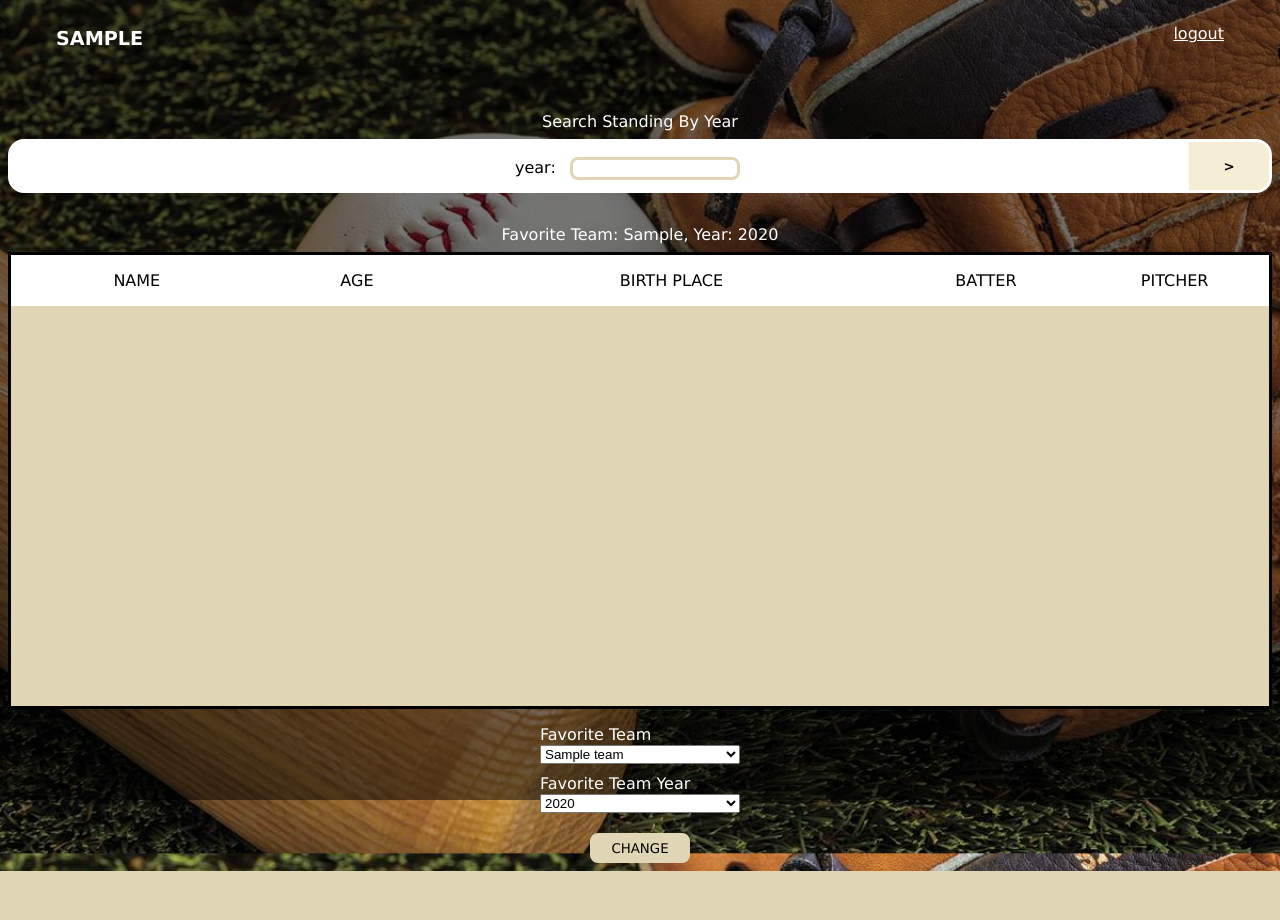
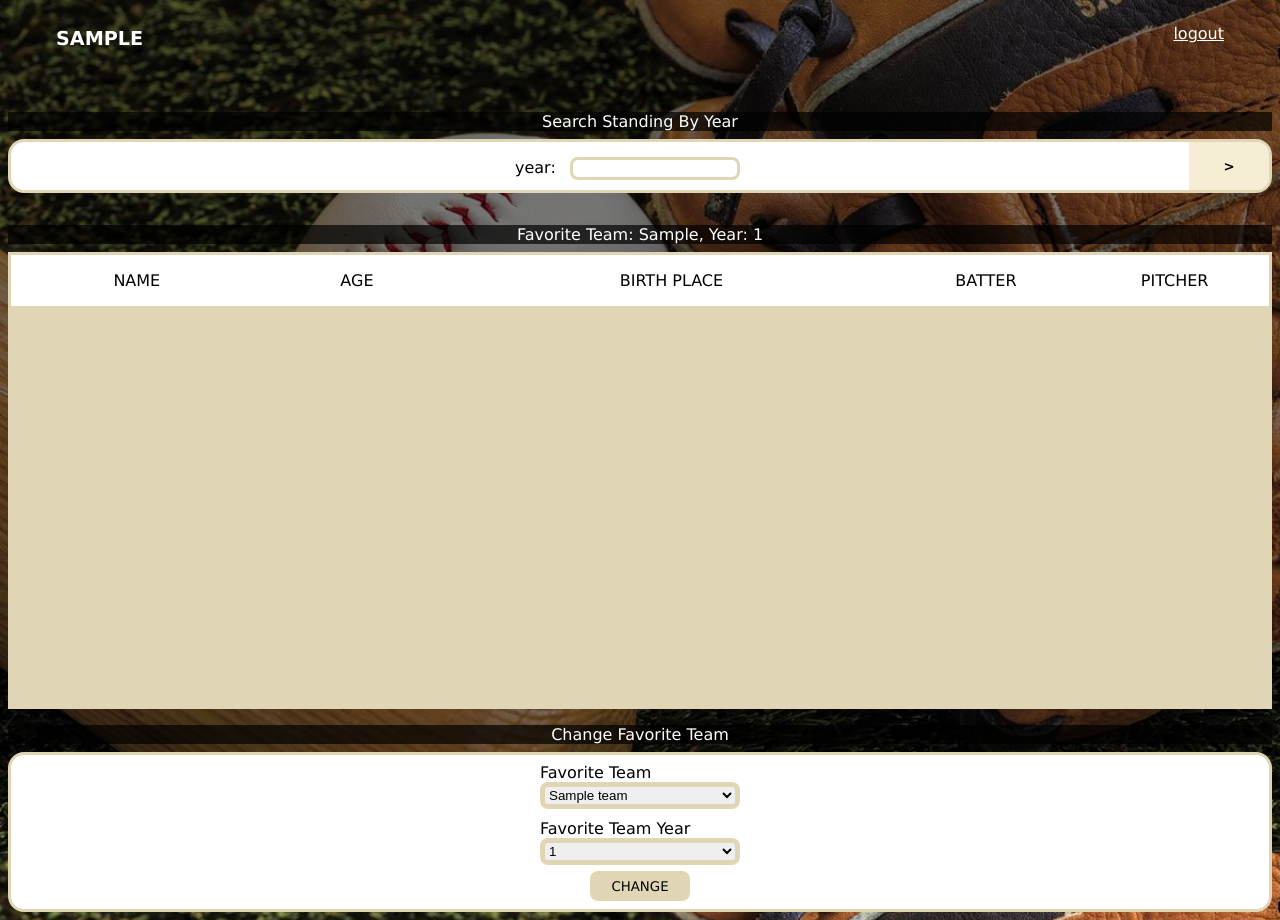
Before and after one commit to Richard-Hutcheson/Baseball-Web-App, a Flask app: page /dashboard in a window 1280 px wide. Before the commit the page ends 871 px from the top, so only its background shows below. Run offline with Flask 2, Linux system fonts and the light colour scheme; the visitor is signed in with stand-in values (Sample User, id 1); tables that the repository leaves empty hold one stand-in row (values such as "Sample post").

Commit message:
rough draft finish of fave teams and dashboard

```diff
--- a/app_package/routes.py
+++ b/app_package/routes.py
@@ -1,25 +1,10 @@
-from app_package import app
 from flask.globals import session
 from flask import render_template, request, url_for
 from werkzeug.security import generate_password_hash, check_password_hash
 from werkzeug.utils import redirect
-from app_package import db
-from app_package import engine
-from sqlalchemy import text
+from app_package import db, engine, app
+from sqlalchemy import text, update
 from app_package.Classes.user import User
-
-'''
-Future Richard, consider using sessions to pass data through redirection
-without exposing information in the url heading. If you are okay with
-showing details in the url, then consider a dictionary being passed
-through url_for and then iterate over them with jinja by parsing over
-them with request.args.get('')
-
--Past Richard
-
-'''
-
-
 
 @app.route('/')
 @app.route('/index')
@@ -84,9 +69,13 @@ def dashboard():
             for row in result.fetchall():
                 yearList.append(row['year'])
 
-            #move current fave year to front
-            yearList.insert(0, 2020)
+            #retrieve fave year if it exists and move current fave year to front if it exists
             faveTeamYear = 2020
+            if 'faveYear' in session:
+                faveTeamYear = session['faveYear']
+                session.pop('faveYear', None)
+            yearList.insert(0, faveTeamYear)
+
 
             #GET PLAYERS FROM FAVORITE TEAM DURING SPECIFIED YEAR
             result = engine.execute(text(
@@ -108,13 +97,12 @@ def dashboard():
             pitchers = pitchers.fetchall()
             result = result.fetchall()
             for row in result:
-                age = faveTeamYear - row['birthyear']
+                age = int(faveTeamYear) - int(row['birthyear'])
                 personID = row['personID']
                 isBatter = 'Y'
                 isPitcher = 'N'
                 # DETERMINE IF BATTER OR PITCHER
                 for pitcher in pitchers:
-                    print(personID, " == ", pitcher['personID'])
                     if (personID == pitcher['personID']):
                         isBatter = 'N'
                         isPitcher = 'Y'
@@ -189,7 +177,6 @@ def handleLogin():
 
     return redirect("/login")
 
-
 @app.route('/handleRegistration', methods=['GET', 'POST'])
 def handleRegistration():
 
@@ -215,6 +202,18 @@ def handleRegistration():
 @app.route('/changeFaveTeam', methods=['GET', 'POST'])
 def changeFaveTeam():
 
+    if request.method == 'POST':
+        faveTeam = request.form.get('teamSelect')
+        faveTeamYear = request.form.get("faveYearSelect")
+        engine.execute( text(
+            f'''
+            UPDATE users
+            SET favoriteTeam = '{faveTeam}'
+            WHERE username = '{session['username']}'
+            '''
+        ))
+        session['faveYear'] = faveTeamYear
+        redirect('/dasboard')
     return redirect('/dashboard')
 
 @app.route('/logout', methods=['GET', 'POST'])
--- a/app_package/static/dashboard.css
+++ b/app_package/static/dashboard.css
@@ -4,6 +4,8 @@ html {
     -moz-background-size: cover;
     -o-background-size: cover;
     background-size: cover;
+    font-family: 'Roboto Slab', serif;
+
     }
 
 body{
@@ -73,12 +75,13 @@ button:hover{
     text-align: center;
     margin: 4rem 0 .5rem 0;
     width: 100%;
-
+    background-color: rgba(0, 0, 0, 0.692);
 }
 #standingContainer{
     position: relative;
     border-style: solid;
     border-radius: 1rem;
+    border-color: rgb(224, 213, 180);
     /* text-align: center; */
     height: 3rem;
     background-color: rgb(255, 255, 255);
@@ -145,12 +148,14 @@ button:hover{
 #favoriteTeamTxt{
     text-align: center;
     margin: 2rem 0 .5rem 0;
+    background-color: rgba(0, 0, 0, 0.692);
 
 }
 #roster{
     position: relative;
     display: block;
     border-style: solid;
+    border-color: rgb(224, 213, 180);
     height: auto;
     min-height: 300px;
     background-color: rgb(224, 213, 180);
@@ -179,9 +184,24 @@ button:hover{
     border-bottom-style: solid;
     border-color: white;
 }
+.player:hover{
+    background-color: rgba(0, 128, 0, 0.5);
+}
+
+
+#chngFaveTeamTxt{
+    margin: 1em auto .5em auto;
+    text-align: center;
+    background-color: rgba(0, 0, 0, 0.692);
+}
 
 #faveTeamContainer{
-    margin-top: 1rem;
+    background-color: white;
+    color: black;
+    border-style: solid;
+    border-color: rgb(224, 213, 180);
+    border-radius: 1rem;
+
 }
 #selectorCenter{
     display: block;
@@ -190,19 +210,29 @@ button:hover{
     width: 200px;
     height: 100px;
     transform: translateX(-50%);
+    margin-top: .5rem;
+}
+#faveTeamLabel{
 }
 #faveTeamSelect{
     width: 200px;
     margin-bottom: 10px;
-
+    border-style: solid;
+    border-radius: .5rem;
+    border-color: rgb(224, 213, 180);
+    border-width: 5px;
 }
 #faveTeamYrSelect{
     width: 200px;
+    border-style: solid;
+    border-radius: .5rem;
+    border-color: rgb(224, 213, 180);
+    border-width: 5px;
 }
 #changeBtn{
     position: relative;
     display: block;
-    margin: .5rem auto 0 auto;
+    margin: .5rem auto .5rem auto;
     background-color: rgb(224, 213, 180);
     border-color: rgb(224, 213, 180);
     border-style: solid;
--- a/app_package/templates/dashboard.html
+++ b/app_package/templates/dashboard.html
@@ -17,7 +17,6 @@
                 <p id = "yearTextID">year:</p>
                 <input type = "number" id = "yearSelect" name = 'year' min="1871" max="2020" required/>
             </div>
-
         </div>
 
         <button id = "yearSelectBtn">
@@ -25,7 +24,13 @@
         </button>
     </form>
 </div>
-<p id="favoriteTeamTxt">Favorite Team: <span id = "favoriteTeam">{{faveTeam}}</span>, Year: {{faveTeamYear}}</p>
+{% if faveTeam != 'NONE' %}
+    <p id="favoriteTeamTxt">Favorite Team: <span id = "favoriteTeam">{{faveTeam}}</span>, Year: {{faveTeamYear}}</p>
+{% else %}
+    <p id="favoriteTeamTxt">Favorite Team: <span id = "favoriteTeam">None</span></p>
+
+{% endif %}
+
 <div id = "roster">
     <div id ="attributeList">
         <p>NAME</p>
@@ -46,19 +51,20 @@
         {% endfor %}
     </div>
 </div>
+<p id = "chngFaveTeamTxt">Change Favorite Team</p>
 <div id = "faveTeamContainer">
-    <form action="/changeFaveTeam">
+    <form action="/changeFaveTeam" method = 'post'>
         <div id ="selectorCenter">
-            <label for="faveTeamSelect">Favorite Team</label>
-            <select  id="faveTeamSelect">
+            <label id = "faveTeamLabel" for="faveTeamSelect">Favorite Team</label>
+            <select  id="faveTeamSelect" name = 'teamSelect'>
                 {% for t in teamNames %}
-                    <option value = {{t}}>{{t}}</option>
+                    <option value = '{{t}}'>{{t}}</option>
                 {% endfor %}
             </select>
             <label for="faveTeamYrSelect">Favorite Team Year</label>
-            <select  id="faveTeamYrSelect">
+            <select  id="faveTeamYrSelect" name = 'faveYearSelect'>
                 {% for y in teamYears %}
-                    <option value = {{y}}>{{y}}</option>
+                    <option value = '{{y}}'>{{y}}</option>
                 {% endfor %}
             </select>
         </div>
--- a/csi3335fall2021.py
+++ b/csi3335fall2021.py
@@ -1,4 +1,4 @@
 user = {'host': 'localhost',
 	'username': 'root',
-	'password' : 'pass',
+	'password' : 'csi',
 	'db': 'baseballAPP'}
```
